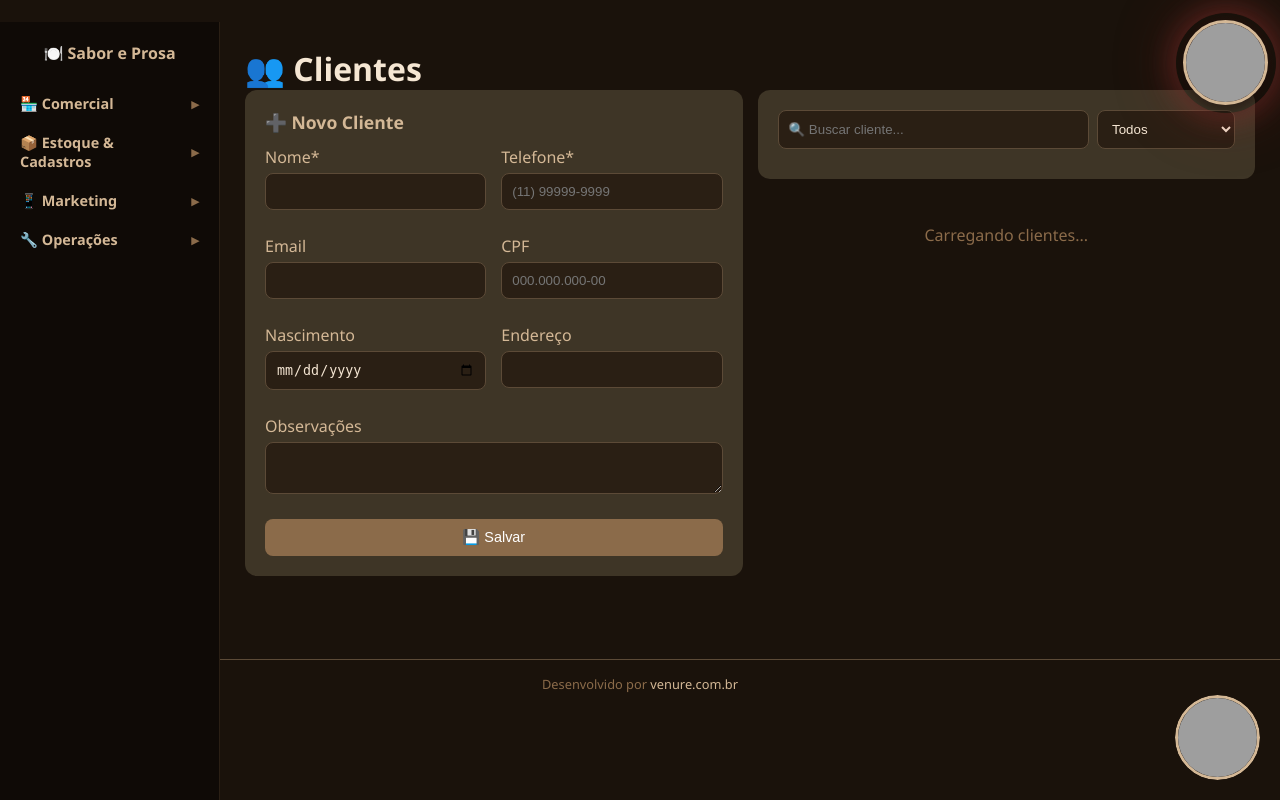
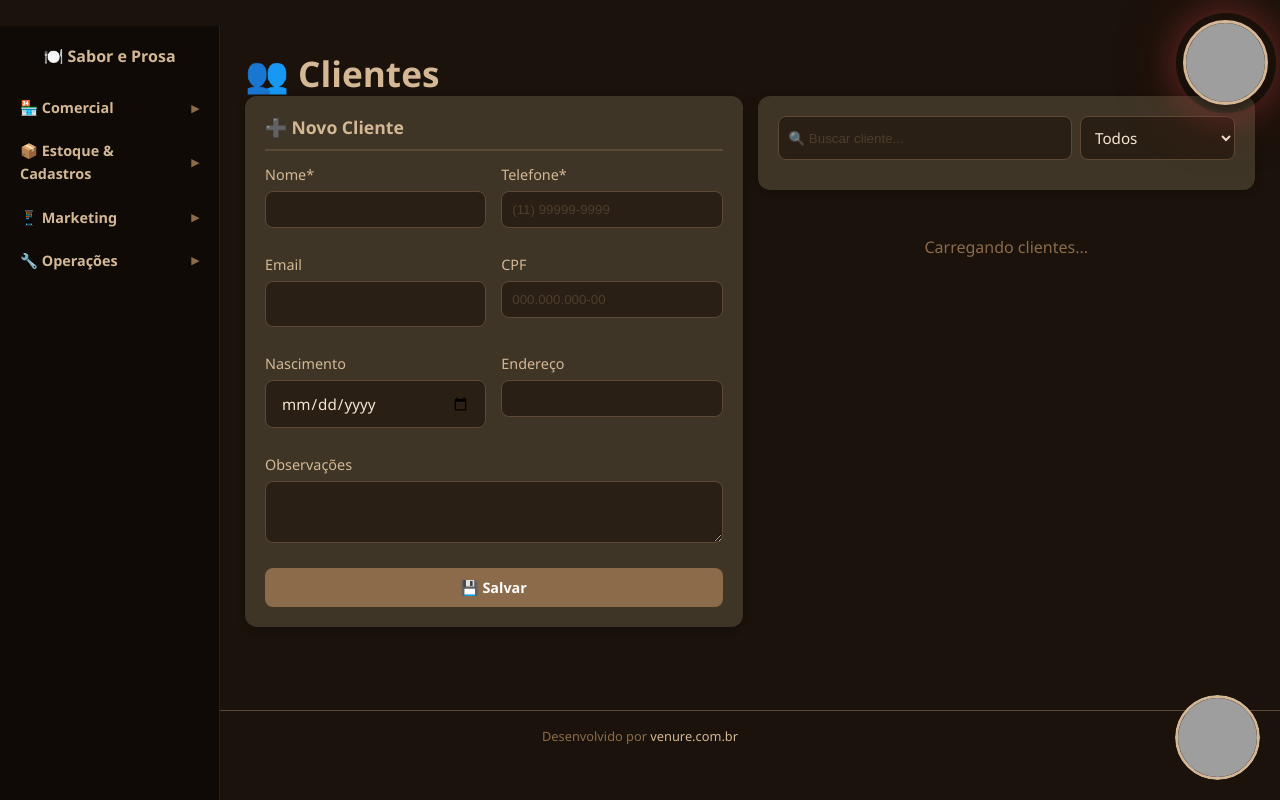
Before and after one commit to falecomofred-lab/sabor-prosa, a Flask app: template app/templates/clientes.html in a window 1280 px wide. Run offline with Flask 3, Linux system fonts and the light colour scheme; the template is opened without the code that fills it, so the values that code supplies are empty; grey boxes are pictures that could not be loaded.

Commit message:
CSS único centralizado para todo o sistema

```diff
--- /dev/null
+++ b/app/static/style.css
@@ -0,0 +1,456 @@
+/* ============================================= */
+/*  SABOR E PROSA EMPÓRIO - DESIGN SYSTEM        */
+/*  CSS ÚNICO PARA TODO O SISTEMA                */
+/*  Desenvolvido por venure.com.br               */
+/* ============================================= */
+
+/* ========== VARIÁVEIS ========== */
+:root {
+    --bg-primary: #1A120B;
+    --bg-secondary: #3E3526;
+    --bg-tertiary: #2A1F14;
+    --bg-dark: #0F0A06;
+
+    --text-primary: #F5E6D3;
+    --text-secondary: #D4B896;
+    --text-muted: #8B6B4A;
+
+    --accent: #8B6B4A;
+    --accent-hover: #A37D5A;
+    --accent-light: #5C4A37;
+
+    --danger: #C23B22;
+    --success: #4CAF50;
+    --warning: #D4B896;
+    --whatsapp: #25D366;
+    --gold: #C9A96E;
+
+    --radius-sm: 8px;
+    --radius-md: 12px;
+    --radius-lg: 16px;
+    --radius-xl: 20px;
+    --radius-full: 50%;
+
+    --shadow-sm: 0 2px 8px rgba(0, 0, 0, 0.2);
+    --shadow-md: 0 4px 15px rgba(0, 0, 0, 0.3);
+    --shadow-lg: 0 8px 30px rgba(0, 0, 0, 0.4);
+    --shadow-xl: 0 12px 40px rgba(0, 0, 0, 0.5);
+
+    --font-primary: 'Segoe UI', -apple-system, BlinkMacSystemFont, sans-serif;
+    --font-mono: 'Consolas', 'Monaco', monospace;
+
+    --transition-fast: 0.2s ease;
+    --transition: 0.3s ease;
+    --transition-slow: 0.5s ease;
+}
+
+/* ========== RESET GLOBAL ========== */
+* {
+    margin: 0;
+    padding: 0;
+    box-sizing: border-box;
+}
+
+body {
+    font-family: var(--font-primary);
+    background: var(--bg-primary);
+    color: var(--text-primary);
+    min-height: 100vh;
+    line-height: 1.6;
+    -webkit-font-smoothing: antialiased;
+}
+
+/* ========== TIPOGRAFIA ========== */
+h1, h2, h3, h4, h5, h6 {
+    color: var(--text-secondary);
+    font-weight: 700;
+    line-height: 1.3;
+}
+
+h1 { font-size: clamp(1.5em, 4vw, 2.2em); }
+h2 { font-size: clamp(1.2em, 3vw, 1.6em); }
+h3 { font-size: clamp(1em, 2.5vw, 1.3em); }
+
+a {
+    color: var(--text-secondary);
+    text-decoration: none;
+    transition: color var(--transition-fast);
+}
+
+a:hover { color: var(--accent-hover); }
+
+/* ========== CARDS ========== */
+.card {
+    background: var(--bg-secondary);
+    border-radius: var(--radius-md);
+    padding: 20px;
+    margin-bottom: 18px;
+    box-shadow: var(--shadow-sm);
+    transition: transform var(--transition-fast), box-shadow var(--transition-fast);
+}
+
+.card:hover {
+    transform: translateY(-2px);
+    box-shadow: var(--shadow-md);
+}
+
+.card h2 {
+    color: var(--text-secondary);
+    font-size: 1.1em;
+    margin-bottom: 12px;
+    display: flex;
+    align-items: center;
+    gap: 8px;
+    border-bottom: 2px solid var(--accent-light);
+    padding-bottom: 10px;
+}
+
+/* ========== BOTÕES ========== */
+.btn {
+    background: var(--accent);
+    color: #fff;
+    border: none;
+    padding: 10px 20px;
+    border-radius: var(--radius-sm);
+    cursor: pointer;
+    font-size: 0.9rem;
+    font-weight: 600;
+    text-decoration: none;
+    display: inline-block;
+    transition: all var(--transition-fast);
+    font-family: var(--font-primary);
+}
+
+.btn:hover {
+    background: var(--accent-hover);
+    transform: translateY(-1px);
+    box-shadow: var(--shadow-sm);
+}
+
+.btn:active {
+    transform: scale(0.98);
+}
+
+.btn-outline {
+    background: transparent;
+    border: 2px solid var(--accent);
+    color: var(--text-secondary);
+}
+
+.btn-outline:hover {
+    background: var(--accent);
+    color: #fff;
+}
+
+.btn-danger {
+    background: var(--danger);
+}
+
+.btn-danger:hover {
+    background: #E04040;
+}
+
+.btn-success {
+    background: var(--success);
+}
+
+.btn-whatsapp {
+    background: var(--whatsapp);
+}
+
+.btn-whatsapp:hover {
+    background: #20BD5A;
+}
+
+.btn-sm { padding: 6px 12px; font-size: 0.8rem; }
+.btn-lg { padding: 14px 28px; font-size: 1.1rem; }
+.btn-block { width: 100%; }
+
+/* ========== INPUTS E FORMULÁRIOS ========== */
+input[type="text"],
+input[type="email"],
+input[type="password"],
+input[type="tel"],
+input[type="number"],
+input[type="date"],
+input[type="search"],
+textarea,
+select {
+    background: var(--bg-tertiary);
+    border: 1px solid var(--accent-light);
+    color: var(--text-primary);
+    padding: 12px 15px;
+    border-radius: var(--radius-sm);
+    width: 100%;
+    font-size: 0.95rem;
+    font-family: var(--font-primary);
+    transition: border-color var(--transition-fast);
+}
+
+input:focus,
+textarea:focus,
+select:focus {
+    outline: none;
+    border-color: var(--accent);
+    box-shadow: 0 0 0 3px rgba(139, 107, 74, 0.2);
+}
+
+input::placeholder,
+textarea::placeholder {
+    color: var(--accent-light);
+    opacity: 0.7;
+}
+
+.form-group {
+    margin-bottom: 15px;
+}
+
+.form-group label {
+    display: block;
+    margin-bottom: 6px;
+    color: var(--text-secondary);
+    font-weight: 500;
+    font-size: 0.9em;
+}
+
+.form-row {
+    display: grid;
+    grid-template-columns: 1fr 1fr;
+    gap: 15px;
+}
+
+/* ========== TABELAS ========== */
+table {
+    width: 100%;
+    border-collapse: collapse;
+}
+
+th, td {
+    padding: 12px 15px;
+    text-align: left;
+    border-bottom: 1px solid var(--accent-light);
+}
+
+th {
+    color: var(--text-secondary);
+    font-weight: 600;
+    font-size: 0.9em;
+    text-transform: uppercase;
+    letter-spacing: 0.5px;
+}
+
+tr:hover td {
+    background: rgba(139, 107, 74, 0.05);
+}
+
+/* ========== MÉTRICAS ========== */
+.metrics {
+    display: grid;
+    grid-template-columns: repeat(auto-fit, minmax(180px, 1fr));
+    gap: 12px;
+    margin-bottom: 20px;
+}
+
+.metric {
+    background: linear-gradient(135deg, #4A3C2C, var(--bg-secondary));
+    border-radius: var(--radius-md);
+    padding: 20px;
+    text-align: center;
+    cursor: pointer;
+    transition: all var(--transition-fast);
+    border: 1px solid var(--accent-light);
+}
+
+.metric:hover {
+    transform: translateY(-3px);
+    box-shadow: var(--shadow-md);
+}
+
+.metric .valor {
+    font-size: 2.5em;
+    color: var(--text-secondary);
+    font-weight: 700;
+    line-height: 1;
+}
+
+.metric .rotulo {
+    font-size: 0.85em;
+    color: var(--text-muted);
+    margin-top: 8px;
+}
+
+.metric.alerta .valor {
+    color: var(--danger);
+}
+
+.metric.sucesso .valor {
+    color: var(--success);
+}
+
+/* ========== GRADIENTES ========== */
+.bg-gradient-primary {
+    background: linear-gradient(135deg, #0F0A06, var(--bg-primary), var(--bg-secondary));
+}
+
+.bg-gradient-card {
+    background: linear-gradient(135deg, var(--bg-secondary), var(--bg-tertiary));
+}
+
+/* ========== BORDAS ========== */
+.border-accent { border: 1px solid var(--accent); }
+.border-left-danger { border-left: 4px solid var(--danger); }
+.border-left-warning { border-left: 4px solid var(--warning); }
+.border-left-success { border-left: 4px solid var(--success); }
+
+/* ========== BADGES/TAGS ========== */
+.badge {
+    display: inline-block;
+    padding: 4px 10px;
+    border-radius: 20px;
+    font-size: 0.75em;
+    font-weight: 600;
+}
+
+.badge-vip {
+    background: var(--text-secondary);
+    color: var(--bg-primary);
+}
+
+.badge-inativo {
+    background: var(--danger);
+    color: #fff;
+}
+
+.badge-feira {
+    background: var(--success);
+    color: #fff;
+}
+
+.badge-alerta {
+    background: var(--warning);
+    color: var(--bg-primary);
+}
+
+/* ========== ANIMAÇÕES ========== */
+@keyframes fadeIn {
+    from { opacity: 0; }
+    to { opacity: 1; }
+}
+
+@keyframes fadeInUp {
+    from {
+        opacity: 0;
+        transform: translateY(20px);
+    }
+    to {
+        opacity: 1;
+        transform: translateY(0);
+    }
+}
+
+@keyframes slideInRight {
+    from { transform: translateX(100%); }
+    to { transform: translateX(0); }
+}
+
+@keyframes pulse {
+    0%, 100% { transform: scale(1); }
+    50% { transform: scale(1.05); }
+}
+
+@keyframes spin {
+    from { transform: rotate(0deg); }
+    to { transform: rotate(360deg); }
+}
+
+.animate-fade-in { animation: fadeIn var(--transition) forwards; }
+.animate-fade-up { animation: fadeInUp var(--transition) forwards; }
+.animate-pulse { animation: pulse 2s infinite; }
+
+/* ========== UTILITÁRIOS ========== */
+.text-center { text-align: center; }
+.text-right { text-align: right; }
+.text-left { text-align: left; }
+
+.text-primary { color: var(--text-primary); }
+.text-secondary { color: var(--text-secondary); }
+.text-muted { color: var(--text-muted); }
+.text-danger { color: var(--danger); }
+.text-success { color: var(--success); }
+.text-warning { color: var(--warning); }
+
+.bg-primary { background: var(--bg-primary); }
+.bg-secondary { background: var(--bg-secondary); }
+.bg-tertiary { background: var(--bg-tertiary); }
+.bg-dark { background: var(--bg-dark); }
+
+.mt-0 { margin-top: 0; }
+.mt-1 { margin-top: 8px; }
+.mt-2 { margin-top: 16px; }
+.mt-3 { margin-top: 24px; }
+.mb-1 { margin-bottom: 8px; }
+.mb-2 { margin-bottom: 16px; }
+.mb-3 { margin-bottom: 24px; }
+
+.p-1 { padding: 8px; }
+.p-2 { padding: 16px; }
+.p-3 { padding: 24px; }
+
+.d-flex { display: flex; }
+.flex-between { justify-content: space-between; }
+.flex-center { align-items: center; }
+.flex-wrap { flex-wrap: wrap; }
+.gap-1 { gap: 8px; }
+.gap-2 { gap: 16px; }
+
+.w-100 { width: 100%; }
+.w-50 { width: 50%; }
+
+/* ========== SCROLLBAR ========== */
+::-webkit-scrollbar {
+    width: 8px;
+}
+
+::-webkit-scrollbar-track {
+    background: var(--bg-tertiary);
+}
+
+::-webkit-scrollbar-thumb {
+    background: var(--accent);
+    border-radius: 4px;
+}
+
+::-webkit-scrollbar-thumb:hover {
+    background: var(--accent-hover);
+}
+
+/* ========== RESPONSIVO ========== */
+@media (max-width: 768px) {
+    .form-row {
+        grid-template-columns: 1fr;
+    }
+
+    .metrics {
+        grid-template-columns: repeat(2, 1fr);
+    }
+
+    .card {
+        padding: 15px;
+    }
+
+    th, td {
+        padding: 8px 10px;
+        font-size: 0.85em;
+    }
+}
+
+@media (max-width: 480px) {
+    .metrics {
+        grid-template-columns: 1fr 1fr;
+        gap: 8px;
+    }
+
+    .metric .valor {
+        font-size: 1.8em;
+    }
+}
--- a/app/templates/base.html
+++ b/app/templates/base.html
@@ -11,6 +11,7 @@
     <meta name="mobile-web-app-capable" content="yes">
     <meta name="apple-mobile-web-app-status-bar-style" content="black-translucent">
     <meta name="apple-mobile-web-app-title" content="Sabor e Prosa">
+    <link rel="stylesheet" href="/static/style.css">
     <link rel="apple-touch-icon" href="/static/icon-192.png">
     <style>
         * { margin: 0; padding: 0; box-sizing: border-box; }
```
